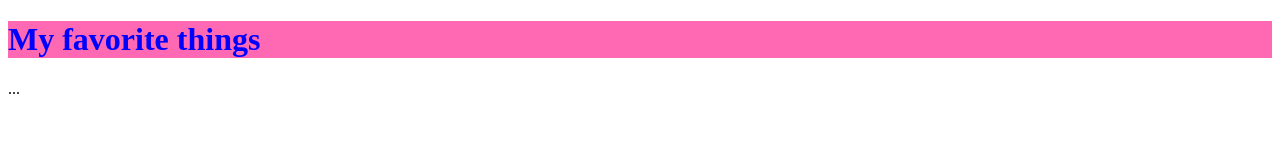
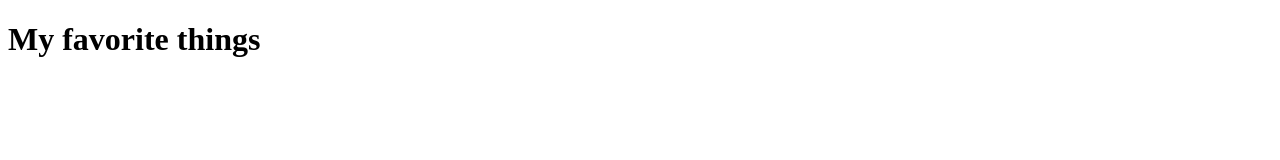
Before and after one commit to mejia-dev/hello-world, a plain HTML site: page my-first-webpage/favorite-things.html in a window 1280 px wide. Drawn offline with Linux system fonts and the light colour scheme.

Commit message:
Prepare for Styling Text practice lesson

```diff
--- /dev/null
+++ b/my-first-webpage/css/styles-my-first-webpage.css
@@ -0,0 +1,20 @@
+h1 {
+  color:#00f;
+  background-color: hotpink;
+}
+
+/* This is a CSS comment for testing */
+
+h2 {
+  font-style: italic;
+  text-align: center;
+}
+
+p {
+  font-family: sans-serif;
+}
+
+ul {
+  font-size:' 20px%';
+  line-height:' 30px%';
+}
--- a/my-first-webpage/css/styles.css
+++ /dev/null
@@ -1,4 +0,0 @@
-h1 {
-  color:blue;
-  background-color: hotpink;
-}
--- a/my-first-webpage/favorite-things.html
+++ b/my-first-webpage/favorite-things.html
@@ -2,11 +2,10 @@
 <html lang="en-US">
 <head>
   <title>Michael's favorite things</title>
+  <link rel="stylesheet" href="css/styles.css" type="text/css">
 </head>
 <body>
-  <h1 style="color:blue; background-color: hotpink;">My favorite things</h1>
-
-  ...
+    <h1>My favorite things</h1>
 
 </body>
 </html>
```
Also changed, not shown: my-first-webpage/css/styles-favorite-things.css (added), my-first-webpage/my-first-webpage.html (added).
